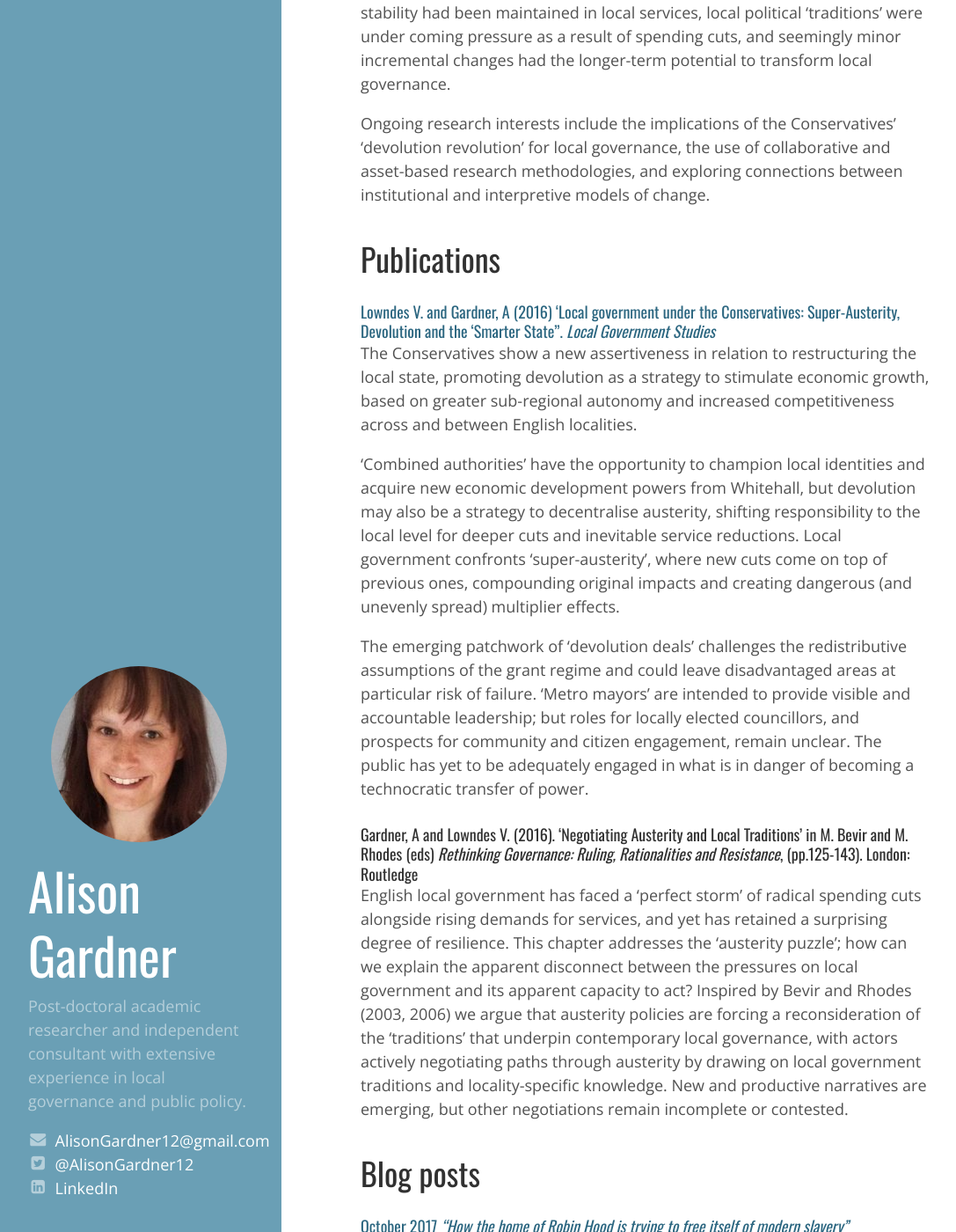
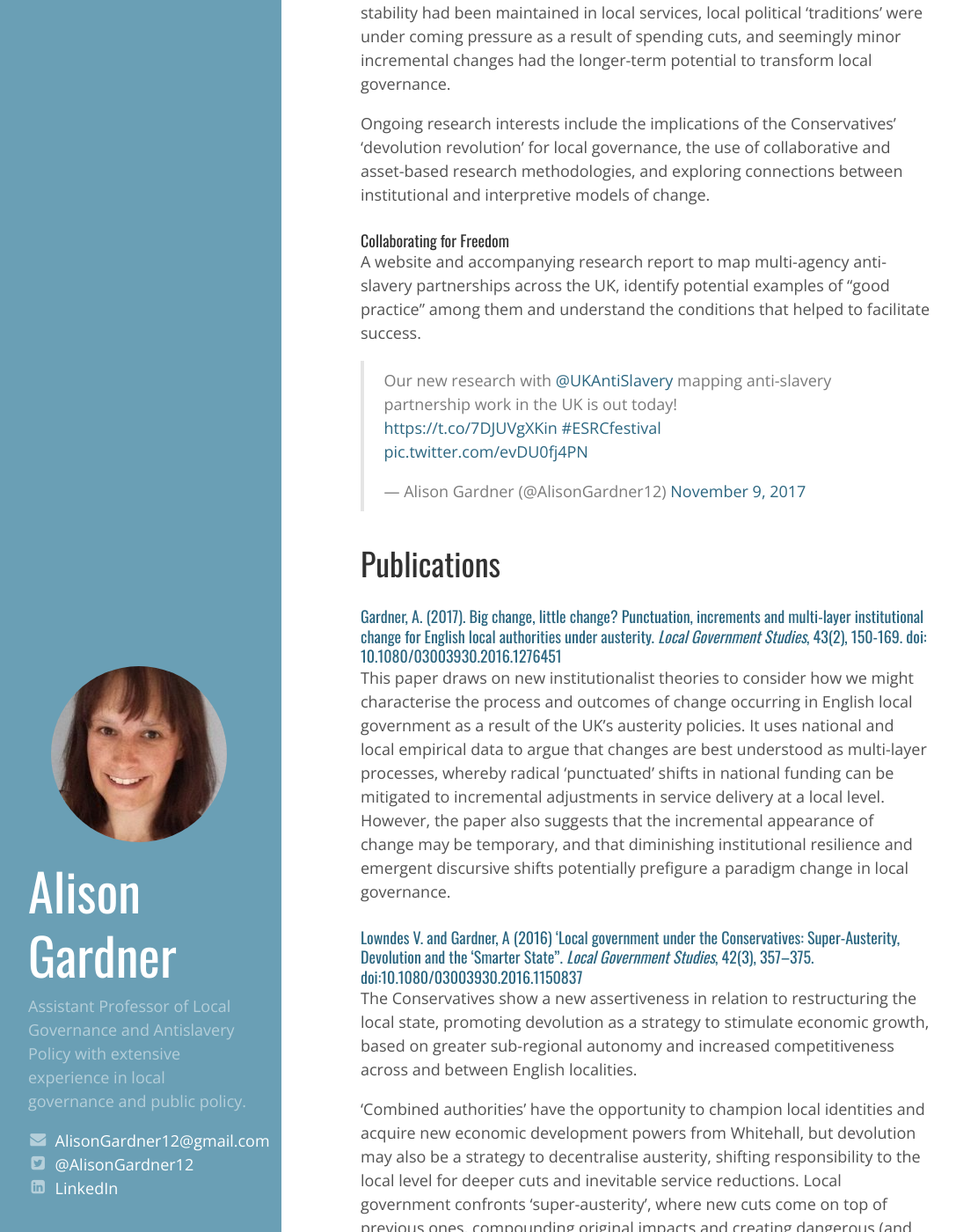
Before and after one commit to drmikeuk/alisongardner, a Jekyll site: the page built from index.md, in a window 1280 px wide and 1400 px high, scrolled down 498 px. Shown: the whole window at 88% size, without its empty margins (4-1091 px from the left). Built offline with Jekyll 4.4.1, drawn with Linux system fonts in a browser that asks for light colours; nearby versions of some CDN libraries; comment, search, counter and statistics services are not loaded; some of the changed text lies outside the part shown.

Commit message:
new job title + research report

```diff
--- a/_config.yml
+++ b/_config.yml
@@ -8,7 +8,7 @@ permalink:        pretty
 # Setup
 title:            Alison Gardner
 tagline:          'Academic researcher and independent consultant'
-description:      'Post-doctoral academic researcher and independent consultant with extensive experience in local governance and public policy.'
+description:      'Assistant Professor of Local Governance and Antislavery Policy with extensive experience in local governance and public policy.'
 url:              http://alisongardner.me.uk
 baseurl:          /
 port: 			  4001
--- a/index.md
+++ b/index.md
@@ -6,7 +6,7 @@ title: Home
 Alison Gardner
 ==============
 
-Post-doctoral research fellow with extensive experience in local governance and public policy.
+{{ site.description }}
 
 
 Research interests
@@ -17,10 +17,21 @@ My PhD, from the University of Nottingham, examined responses to austerity in En
 
 Ongoing research interests include the implications of the Conservatives' ‘devolution revolution’ for local governance, the use of collaborative and asset-based research methodologies, and exploring connections between institutional and interpretive models of change.
 
+
+### Collaborating for Freedom
+
+A website and accompanying research report to map multi-agency anti-slavery partnerships across the UK, identify potential examples of "good practice" among them and understand the conditions that helped to facilitate success.
+
+<blockquote class="twitter-tweet"><p lang="en" dir="ltr">Our new research with <a href="https://twitter.com/UKAntiSlavery?ref_src=twsrc%5Etfw">@UKAntiSlavery</a> mapping anti-slavery partnership work in the UK is out today! <a href="https://t.co/7DJUVgXKin">https://t.co/7DJUVgXKin</a> <a href="https://twitter.com/hashtag/ESRCfestival?src=hash&amp;ref_src=twsrc%5Etfw">#ESRCfestival</a> <a href="https://t.co/evDU0fj4PN">pic.twitter.com/evDU0fj4PN</a></p>&mdash; Alison Gardner (@AlisonGardner12) <a href="https://twitter.com/AlisonGardner12/status/928522010531127296?ref_src=twsrc%5Etfw">November 9, 2017</a></blockquote> <script async src="https://platform.twitter.com/widgets.js" charset="utf-8"></script>
+
 Publications
 ------------
 
-### [Lowndes V. and Gardner, A (2016) ‘Local government under the Conservatives: Super-Austerity, Devolution and the ‘Smarter State’’. _Local Government Studies_](http://www.tandfonline.com/doi/full/10.1080/03003930.2016.1150837)
+### [Gardner, A. (2017). Big change, little change? Punctuation, increments and multi-layer institutional change for English local authorities under austerity. _Local Government Studies_, 43(2), 150-169. doi: 10.1080/03003930.2016.1276451](http://www.tandfonline.com/doi/abs/10.1080/03003930.2016.1276451)
+This paper draws on new institutionalist theories to consider how we might characterise the process and outcomes of change occurring in English local government as a result of the UK’s austerity policies. It uses national and local empirical data to argue that changes are best understood as multi-layer processes, whereby radical ‘punctuated’ shifts in national funding can be mitigated to incremental adjustments in service delivery at a local level. However, the paper also suggests that the incremental appearance of change may be temporary, and that diminishing institutional resilience and emergent discursive shifts potentially prefigure a paradigm change in local governance.
+
+
+### [Lowndes V. and Gardner, A (2016) ‘Local government under the Conservatives: Super-Austerity, Devolution and the ‘Smarter State’’. _Local Government Studies_, 42(3), 357–375. doi:10.1080/03003930.2016.1150837](http://www.tandfonline.com/doi/full/10.1080/03003930.2016.1150837)
 The Conservatives show a new assertiveness in relation to restructuring the local state, promoting devolution as a strategy to stimulate economic growth, based on greater sub-regional autonomy and increased competitiveness across and between English localities.
 
 ‘Combined authorities’ have the opportunity to champion local identities and acquire new economic development powers from Whitehall, but devolution may also be a strategy to decentralise austerity, shifting responsibility to the local level for deeper cuts and inevitable service reductions. Local government confronts ‘super-austerity’, where new cuts come on top of previous ones, compounding original impacts and creating dangerous (and unevenly spread) multiplier effects.
```
